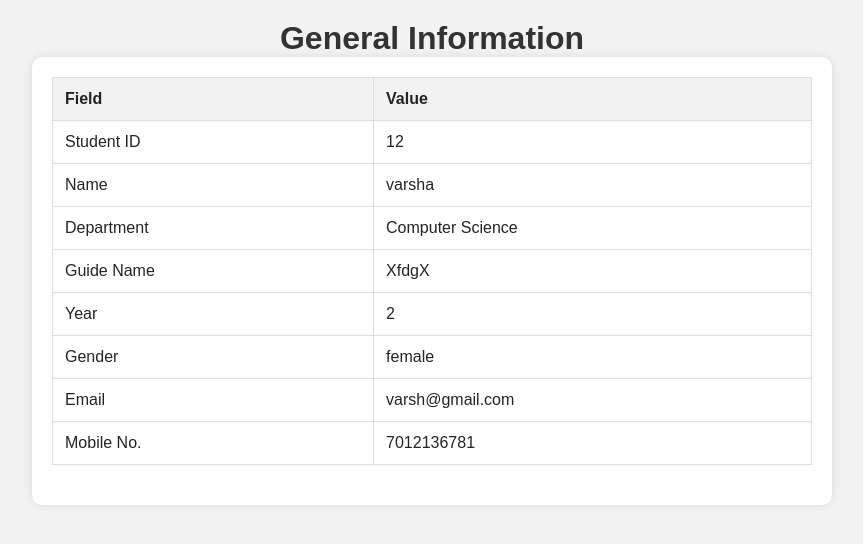
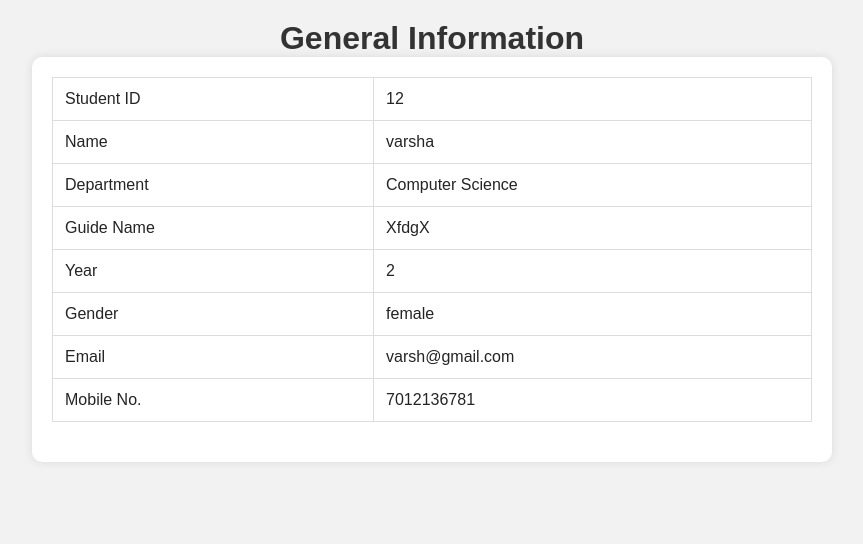
Before and after one commit to ashwin1326/Minor-Project, a PHP site: page /home.php in a window 1280 px wide. Shown: the top 544 px of the page, without its empty margins (208-1071 px from the left). Run offline with PHP 8.4, Linux system fonts and the light colour scheme.

Commit message:
Update home.php

```diff
--- a/home.php
+++ b/home.php
@@ -70,10 +70,7 @@ $mobile_no = "7012136781";
 
     <div class="container">
         <table>
-            <tr>
-                <th>Field</th>
-                <th>Value</th>
-            </tr>
+
             <tr>
                 <td>Student ID</td>
                 <td><?php echo $student_id; ?></td>
```
